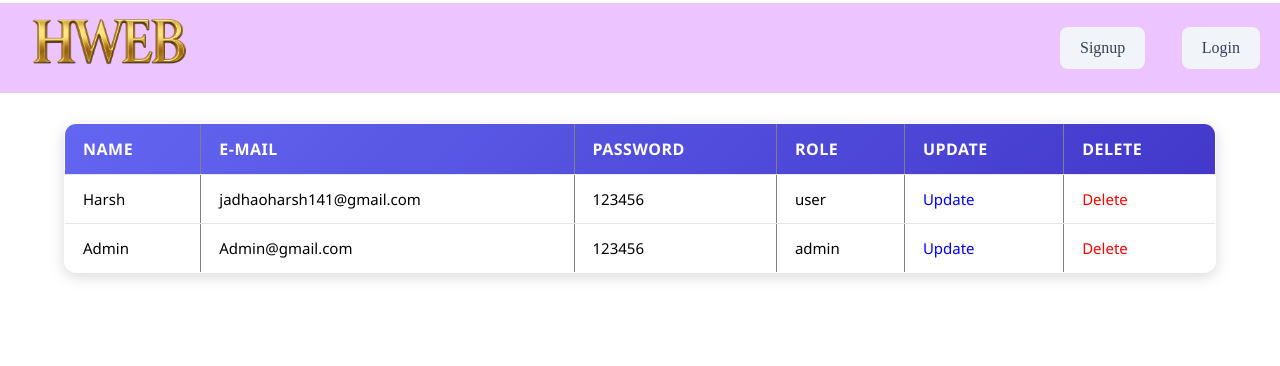
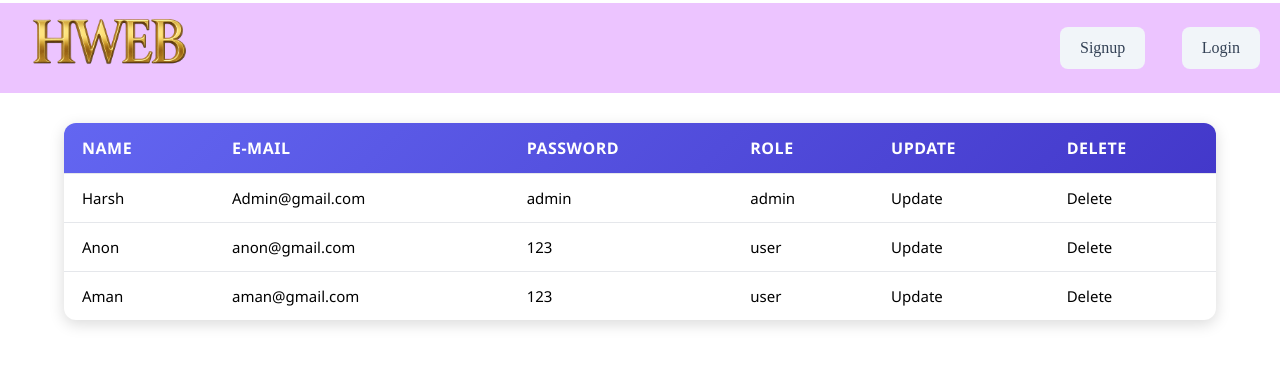
Before and after one commit to HarshJadhao-808/react_daily, a React (Vite) app in the folder react/signuplogin/: page /userdatabase in a window 1280 px wide. Shown: the top 366 px of the page. Built offline with nearby package versions, Linux system fonts and the light colour scheme; data requests are answered from the project's data file.

Commit message:
admin pannel -user crud completed

```diff
--- a/react/signuplogin/Json_server/db.json
+++ b/react/signuplogin/Json_server/db.json
@@ -1,19 +1,27 @@
 {
   "users": [
     {
-      "id": "2838",
+      "id": "28",
       "name": "Harsh",
-      "email": "jadhaoharsh141@gmail.com",
-      "password": "123456",
+      "email": "Admin@gmail.com",
+      "password": "admin",
+      "role": "admin",
+      "state": "saved"
+    },
+    {
+      "id": "7c13",
+      "name": "Anon",
+      "email": "anon@gmail.com",
+      "password": "123",
       "role": "user",
       "state": "saved"
     },
     {
-      "id": "2838",
-      "name": "Admin",
-      "email": "Admin@gmail.com",
-      "password": "123456",
-      "role": "admin",
+      "id": "1707",
+      "name": "Aman",
+      "email": "aman@gmail.com",
+      "password": "123",
+      "role": "user",
       "state": "saved"
     }
   ],
--- a/react/signuplogin/src/App.css
+++ b/react/signuplogin/src/App.css
@@ -277,3 +277,14 @@ nav{
   width: 250px;
   /* height: 250px; */
 }
+
+
+.tdinputs{
+  border: none;
+  outline: none;   /* removes blue outline on focus */
+  background: transparent; /* makes it blend with table background */
+  font-size: 16px; /* keep text clean */
+  width: 100%;     /* fills the table cell nicely */
+
+
+}
--- a/react/signuplogin/src/components/Admin/Userdatabase.jsx
+++ b/react/signuplogin/src/components/Admin/Userdatabase.jsx
@@ -1,179 +1,53 @@
-// import React, { useState, useEffect } from "react";
-// import axios from "axios";
+import React, { useEffect, useState } from "react";
+import axios from "axios";
+import Swal from "sweetalert2";
 
 
-// const Userdatabase = () => {
-// 	const [user, setUser] = useState([]);
-
-// 	const getdata = async () => {
-// 		let res = await fetch("http://localhost:3000/users");
-// 		const data = await res.json();
-// 		// console.log(data);
-// 		setUser(data);
-// 	};
-// 	useEffect(() => {
-// 		getdata();
-// 	}, []);
-
-// 	console.log(user);
-
-// 	const deleteit = async (key) => {
-// 		let res = await fetch(`http://localhost:3000/users/${key}`, {
-// 			method: "DELETE",
-// 		});
-// 		setUser(user.filter((el) => el.id !== key));
-// 	};
-
-// 	const updateit = async (id) => {
-// 		// console.log(user)
-// 		setUser(user.map((el) => (el.id === id ? { ...el, state: "update" } : el)));
-// 	};
-
-// 		const changes = (e, id) => {
-// 			const { name, value } = e.target;
-// 			setUser(user.map((el) => (el.id === id ? { ...el, [name]: value } : el)));
-// 		};
-
-// 	return (
-// 		<div>
-// 			<table id="userdatabasetable">
-// 				<thead>
-// 					<tr>
-// 						<th>Name</th>
-// 						<th>E-mail</th>
-// 						<th>Password</th>
-// 						<th>Role</th>
-// 						<th>Update</th>
-// 						<th>Delete</th>
-// 					</tr>
-// 				</thead>
-// 				<tbody>
-// 					{user.map((el) => (
-// 						<tr key={el.id}>
-// 							{el.state == "saved" ? (
-// 								<>
-// 									<td>{el.name}</td>
-// 									<td>{el.email}</td>
-// 									<td>{el.password}</td>
-// 									<td>{el.role}</td>
-// 									<td
-// 										style={{ cursor: "pointer" }}
-// 										onClick={() => updateit(el.id)}
-// 									>
-// 										Update
-// 									</td>
-// 									<td
-// 										style={{ cursor: "pointer" }}
-// 										onClick={() => deleteit(el.id)}
-// 									>
-// 										Delete
-// 									</td>
-// 								</>
-// 							) : (
-// 								<>
-// 									<td>
-// 										<input
-// 											onChange={changes}
-// 											type="text"
-// 											name="name"
-// 											value={el.name}
-// 										/>
-// 									</td>
-// 									<td>
-// 										<input
-// 											onChange={changes}
-// 											type="text"
-// 											name="email"
-// 											value={el.email}
-// 										/>
-// 									</td>
-// 									<td>
-// 										<input
-// 											onChange={changes}
-// 											type="text"
-// 											name="password"
-// 											value={el.password}
-// 										/>
-// 									</td>
-// 									<td>
-// 										<input
-// 											onChange={changes}
-// 											type="text"
-// 											name="role"
-// 											value={el.role}
-// 										/>
-// 									</td>
-// 									<td
-// 										style={{ cursor: "pointer" }}
-// 										onClick={() => saveit(el.id)}
-// 									>
-// 										Confirm
-// 									</td>
-// 									<td
-// 										style={{ cursor: "pointer" }}
-// 										onClick={() => deleteit(el.id)}
-// 									>
-// 										Delete
-// 									</td>
-// 								</>
-// 							)}
-// 						</tr>
-// 					))}
-// 				</tbody>
-// 			</table>
-// 		</div>
-// 	);
-// };
-
-// export default Userdatabase;
-
-import React, { useState, useEffect } from "react";
-import axios from "axios";
-
 const Userdatabase = () => {
-	const [user, setUser] = useState([]);
-
-	// fetch all users
+	const [user, setuser] = useState([]);
 	const getdata = async () => {
-		let res = await fetch("http://localhost:3000/users");
-		const data = await res.json();
-		// ensure every user has a state field
-		const withState = data.map((el) => ({ ...el, state: "saved" }));
-		setUser(withState);
+		let data = await axios.get("http://localhost:3000/users");
+		setuser(data.data);
 	};
-
+	// console.log(user);
 	useEffect(() => {
 		getdata();
 	}, []);
 
-	const deleteit = async (id) => {
-		await fetch(`http://localhost:3000/users/${id}`, {
-			method: "DELETE",
+	const handlechange=(e,id)=>{
+		const {name , value}= e.target
+		console.log(name);
+		console.log(value);
+		setuser(user.map((el)=> el.id === id ? {...el, [name] : value} : el) )
+
+	}
+	const updateit = async(id) => {
+		setuser((user.map((el)=>el.id == id ? { ...el, state: "update" } : el)));
+	//    getdata()
+
+
+
+	}
+
+	const confirmit = async (el,id) => {
+		let new_obj=user.find((el)=> el.id == id)
+		setuser(user.map((el)=>el.id == id ? {...el,state : "saved"}:el));
+		await axios.put(`http://localhost:3000/users/${id}`,{...new_obj,state : "saved"});
+		Swal.fire({
+			text: "changes saved !",
+			icon: "success",
 		});
-		setUser(user.filter((el) => el.id !== id));
+		getdata()
+
 	};
-
-	const updateit = (id) => {
-		setUser(user.map((el) => (el.id === id ? { ...el, state: "update" } : el)));
-	};
-
-	const handleChange = (e, id) => {
-		const { name, value } = e.target;
-		setUser(user.map((el) => (el.id === id ? { ...el, [name]: value } : el)));
-	};
-
-	const saveit = async (id) => {
-		const updatedUser = user.find((el) => el.id === id);
-		let newobj = { ...updatedUser, state: "saved" };
-
-		await axios.put(`http://localhost:3000/users/${id}`, newobj);
-
-		setUser(user.map((el) => (el.id === id ? newobj : el)));
+	const deleteit = async(id) => {
+		await axios.delete(`http://localhost:3000/users/${id}`);
+		getdata()
 	};
 
 	return (
 		<div>
-			<table id="userdatabasetable" border="1" cellPadding="5">
+			<table id="userdatabasetable">
 				<thead>
 					<tr>
 						<th>Name</th>
@@ -187,73 +61,25 @@ const Userdatabase = () => {
 				<tbody>
 					{user.map((el) => (
 						<tr key={el.id}>
-							{el.state === "saved" ? (
+							{el.state == "saved" ?
 							<>
 							<td>{el.name}</td>
 							<td>{el.email}</td>
 							<td>{el.password}</td>
 							<td>{el.role}</td>
-									<td
-										style={{ cursor: "pointer", color: "blue" }}
-										onClick={() => updateit(el.id)}
-									>
-										Update
-									</td>
-									<td
-										style={{ cursor: "pointer", color: "red" }}
-										onClick={() => deleteit(el.id)}
-									>
-										Delete
-									</td>
+							<td style={{cursor:"pointer"}} onClick={()=> updateit(el.id)}>Update</td>
+							<td style={{cursor:"pointer"}} onClick={()=> deleteit(el.id)}>Delete</td>
 							</>
-							) : (
+				        :
 						<>
-									<td>
-										<input
-											onChange={(e) => handleChange(e, el.id)}
-											type="text"
-											name="name"
-											value={el.name}
-										/>
-									</td>
-									<td>
-										<input
-											onChange={(e) => handleChange(e, el.id)}
-											type="text"
-											name="email"
-											value={el.email}
-										/>
-									</td>
-									<td>
-										<input
-											onChange={(e) => handleChange(e, el.id)}
-											type="text"
-											name="password"
-											value={el.password}
-										/>
-									</td>
-									<td>
-										<input
-											onChange={(e) => handleChange(e, el.id)}
-											type="text"
-											name="role"
-											value={el.role}
-										/>
-									</td>
-									<td
-										style={{ cursor: "pointer", color: "green" }}
-										onClick={() => saveit(el.id)}
-									>
-										Confirm
-									</td>
-									<td
-										style={{ cursor: "pointer", color: "red" }}
-										onClick={() => deleteit(el.id)}
-									>
-										Delete
-									</td>
+						<td><input className="tdinputs" onChange={(e)=>handlechange(e,el.id)} name="name" value={el.name} type="text"  /></td>
+						<td><input className="tdinputs" onChange={(e)=>handlechange(e,el.id)} name="email" value={el.email} type="text"  /></td>
+						<td><input className="tdinputs" onChange={(e)=>handlechange(e,el.id)} name="password" value={el.password} type="text"  /></td>
+						<td><input className="tdinputs" onChange={(e)=>handlechange(e,el.id)} name="role" value={el.role} type="text"  /></td>
+						<td style={{cursor:"pointer"}} onClick={()=> confirmit(el,el.id)}>Confirm</td>
+						<td style={{cursor:"pointer"}} onClick={()=> deleteit(el.id)}>Delete</td>
 						</>
-							)}
+					}
 					</tr>
 					))}
 				</tbody>
```
Lines whose indentation alone changed are shown as unchanged.
